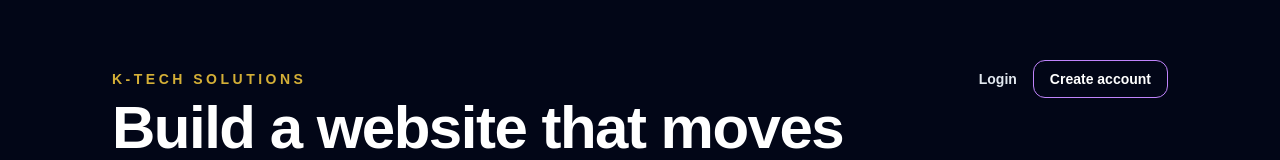
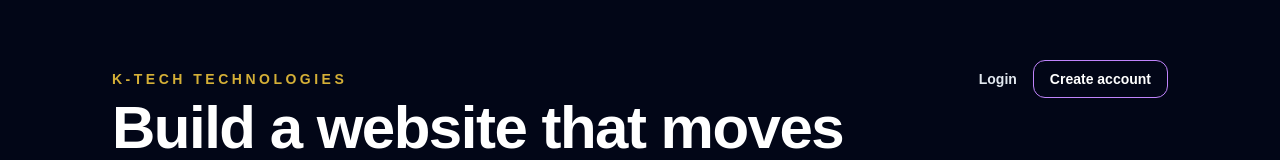
Before and after one commit to Kushy12345/k-tech-client-portal, a Next.js app: page / in a window 1280 px wide. Shown: the part 173-333 px from the top of the page. Built offline with nearby package versions, Linux system fonts and the light colour scheme.

Commit message:
Rebrand portal to K-Tech Technologies

```diff
--- a/src/app/page.tsx
+++ b/src/app/page.tsx
@@ -5,7 +5,7 @@
     <main className="min-h-screen bg-slate-950 text-white">
       <section className="mx-auto flex min-h-screen max-w-6xl flex-col justify-center px-6 py-20 lg:px-12">
         <div className="flex items-center justify-between gap-4">
-          <p className="text-sm font-semibold uppercase tracking-[0.25em] text-[#D4AF37]">K-Tech Solutions</p>
+          <p className="text-sm font-semibold uppercase tracking-[0.25em] text-[#D4AF37]">K-Tech Technologies</p>
           <nav aria-label="Account navigation" className="flex items-center gap-4 text-sm font-semibold">
             <Link href="/login" className="text-slate-200 transition hover:text-white">Login</Link>
             <Link href="/register" className="rounded-lg border border-purple-400 px-4 py-2 text-white transition hover:border-purple-300">Create account</Link>
```
